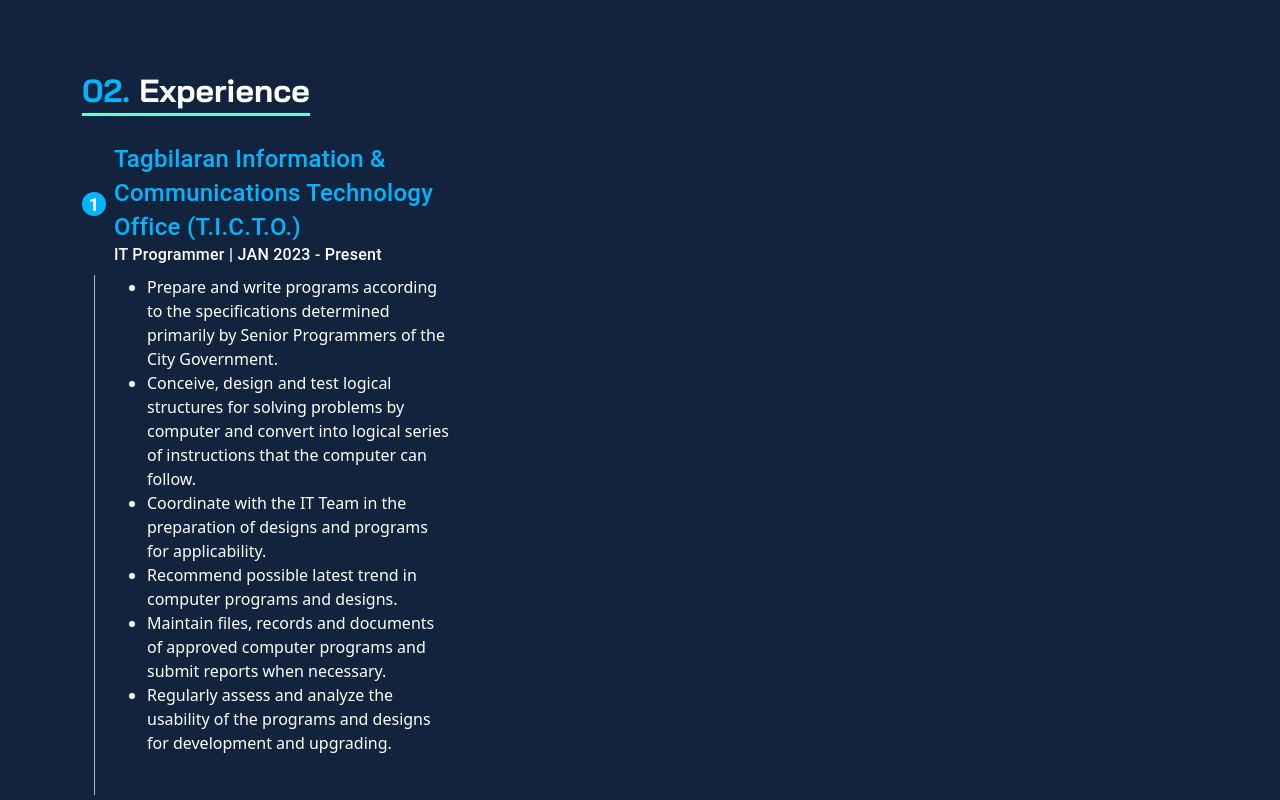
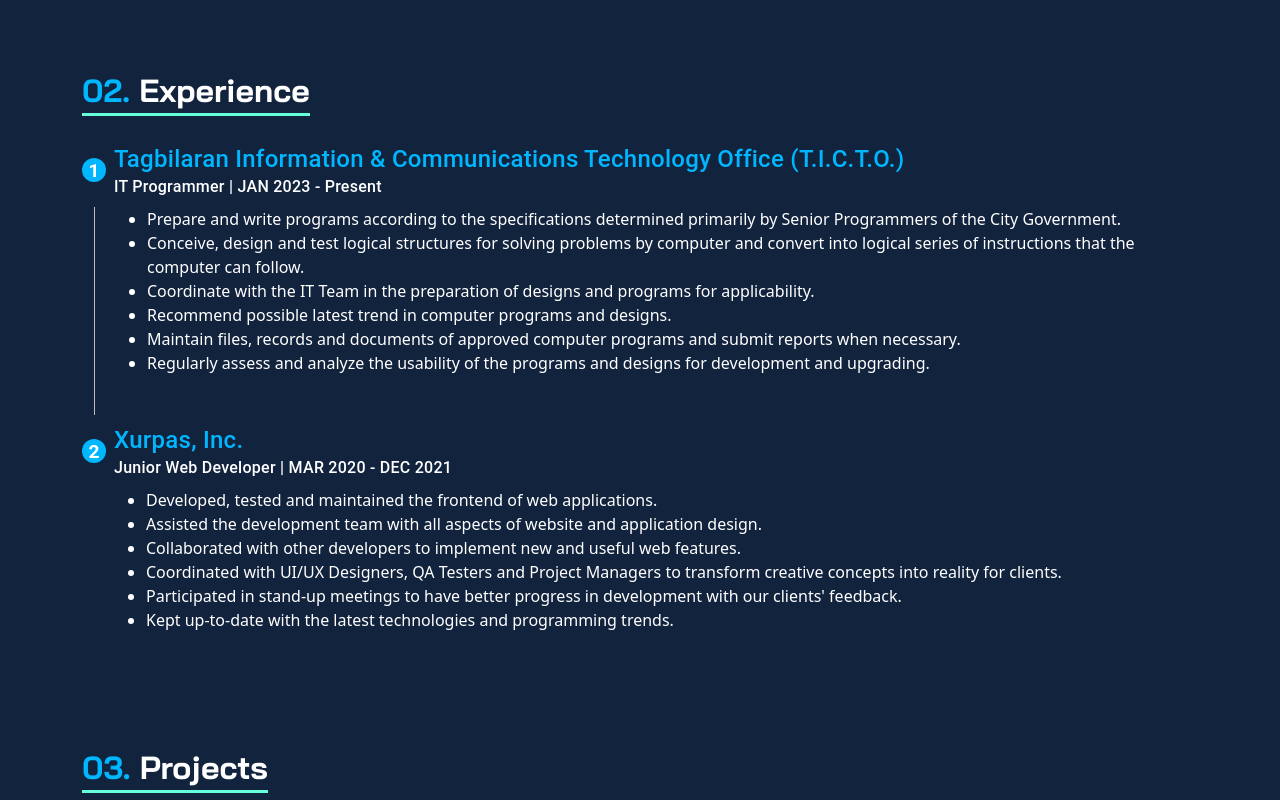
Before and after one commit to MarcEscatron07/marc-portfolio-nextjs, a Next.js app: page / in a window 1280 px wide. Shown: the part 1460-2260 px from the top of the page. Built offline with nearby package versions, Linux system fonts and the light colour scheme.

Commit message:
removed maxWidth

```diff
--- a/components/shared/Timeline.tsx
+++ b/components/shared/Timeline.tsx
@@ -29,7 +29,7 @@
 function Timeline() {
   return (
     <>
-      <Box sx={{ maxWidth: 400 }}>
+      <Box>
         <Stepper orientation="vertical">
           {EXPERIENCE_TIMELINE && EXPERIENCE_TIMELINE.map((timeline, idx) => (
             <Step
```
